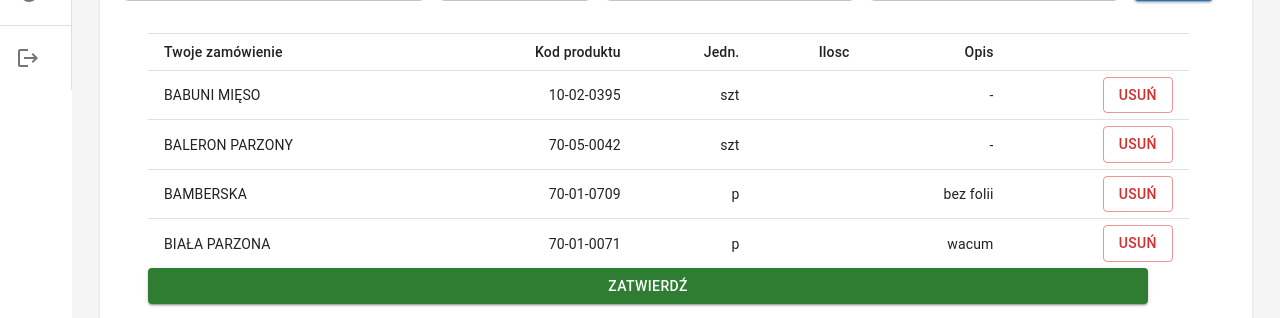
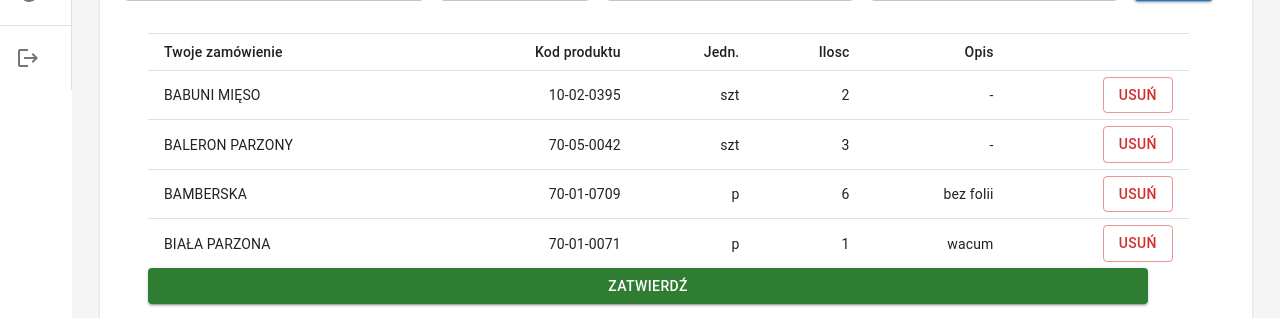
Before and after one commit to MarcinHD/WIKODwebsite, a React (Create React App) app in the folder client/: page / in a window 1280 px wide. Both pictures are taken after a click on the link "Złóż zamówienie". Shown: the part 296-614 px from the top of the page. Built offline with nearby package versions, Linux system fonts and the light colour scheme; no server answers.

Commit message:
Create History card in dashboard -part1

```diff
--- a/client/src/Outlets/partials/orders/Row.jsx
+++ b/client/src/Outlets/partials/orders/Row.jsx
@@ -149,7 +149,7 @@ function Row(props) {
                         <TableCell align="left">{historyRow.name}</TableCell>
                         <TableCell align="right">{historyRow.code}</TableCell>
                         <TableCell align="right">{historyRow.unit}</TableCell>
-                        <TableCell align="right">{historyRow.count}</TableCell>
+                        <TableCell align="right">{historyRow.amount}</TableCell>
                         <TableCell align="right">{historyRow.description}</TableCell>
                       </TableRow>
                     ))}
--- a/client/src/Outlets/partials/orders/SelectMenu.jsx
+++ b/client/src/Outlets/partials/orders/SelectMenu.jsx
@@ -12,6 +12,8 @@ import {OrderPosition} from './Order';
 
 function SelectMenu(props) {
     const { tableData } = props;
+
+    const inputRef = React.useRef(null);
 
     // <== REACT STATE ==>
     const [detectError, setDetectError] = React.useState(false);
@@ -57,6 +59,7 @@ function SelectMenu(props) {
             setInputNumber("");
             setInputDesc("");
             setDetectError(false);
+            inputRef.current.focus();
           }
     };
 // <== COMPONENT ==>
@@ -73,6 +76,7 @@ function SelectMenu(props) {
               sx={{ minWidth: 300 }}
               renderInput={(params) => <TextField {...params}
               label="Dodaj pozycje"
+              inputRef={inputRef}
               error={autoCompleteName.length === 0 && detectError}
               helperText={autoCompleteName.length === 0 && detectError ? "Wymagane pole" : ""}/>}
               />
--- a/client/src/Outlets/partials/orders/TableOrderPositions.jsx
+++ b/client/src/Outlets/partials/orders/TableOrderPositions.jsx
@@ -36,7 +36,7 @@ function TableOrderPositions(props) {
                 <TableCell component="th" scope="row">{row.name}</TableCell>
                 <TableCell align="right">{row.code}</TableCell>
                 <TableCell align="right">{row.unit}</TableCell>
-                <TableCell align="right">{row.count}</TableCell>
+                <TableCell align="right">{row.amount}</TableCell>
                 <TableCell align="right">{row.description}</TableCell>
                 <TableCell align="right">
                   <Button variant="outlined" color="error" onClick={() => handleDelete(index)}>Usuń</Button>
```
Also changed, not shown: client/todo.txt, 1 other file (tests, documents, lock files or other folders).
